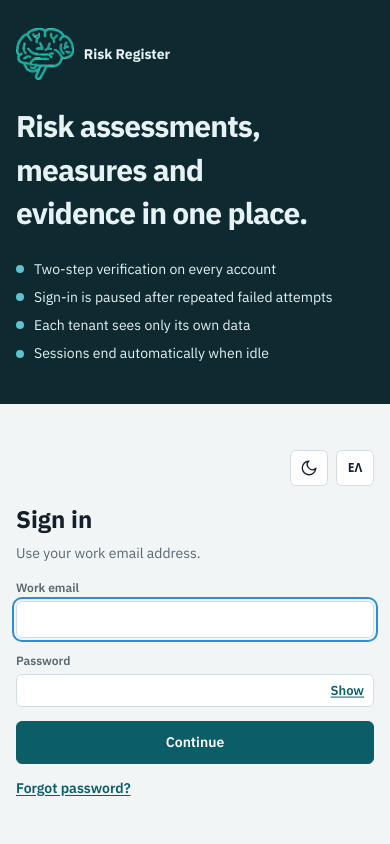
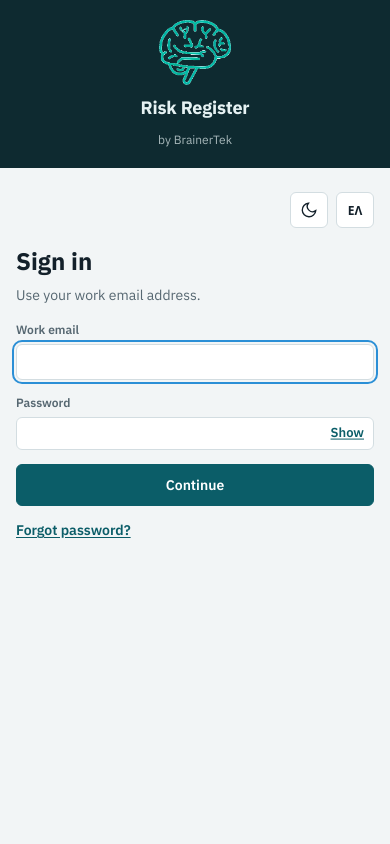
Before and after one commit to TelediexodosIT/risk-register, a Django app: page /login/ in a window 390 px wide. Run offline with Django 5.2, Linux system fonts and the light colour scheme.

Commit message:
Sign-in page: logo only on the brand panel, tighter mobile layout
Co-Authored-By: Claude Opus 5.5 <noreply@anthropic.com>
Claude-Session: https://claude.ai/code/session_01V8LwS55iC6A9Rsr8KphMHy

```diff
--- a/static/css/app.css
+++ b/static/css/app.css
@@ -338,3 +338,11 @@ dialog.modal::backdrop{background:rgba(8,14,18,.5)}
 /* Search */
 .results{display:grid;gap:20px}
 .results h2{font-size:15px;margin-bottom:8px}
+
+/* Sign-in brand panel: logo only */
+.login-brand{justify-content:center;align-items:center}
+.brand-center{display:flex;flex-direction:column;align-items:center;gap:10px;text-align:center}
+.brand-center .logo-xl{width:160px;height:auto}
+.brand-center b{font-size:26px;letter-spacing:-.01em}
+@media (max-width:820px){.brand-center .logo-xl{width:72px}.brand-center b{font-size:18px}.login-brand{padding:20px 16px}
+  .login{grid-template-rows:auto 1fr}.login-panel{place-items:start center;padding-top:24px}}
--- a/templates/base_auth.html
+++ b/templates/base_auth.html
@@ -11,15 +11,7 @@
 <body>
 <div class="login">
   <section class="login-brand">
-    <div class="brand"><img class="logo" src="{% static 'img/brainertek.png' %}" alt="BrainerTek"><span><b>{{ APP_NAME }}</b><small class="by">by BrainerTek</small></span></div>
-    <h1>{% translate "Risk assessments, measures and evidence in one place." %}</h1>
-    <ul class="sec">
-      <li>{% translate "Two-step verification on every account" %}</li>
-      <li>{% translate "Sign-in is paused after repeated failed attempts" %}</li>
-      <li>{% translate "Each tenant sees only its own data" %}</li>
-      <li>{% translate "Sessions end automatically when idle" %}</li>
-    </ul>
-    <footer>{% translate "Authorised users only. Sign-in attempts are logged." %}</footer>
+    <div class="brand-center"><img class="logo-xl" src="{% static 'img/brainertek.png' %}" alt="BrainerTek"><b>{{ APP_NAME }}</b><small class="by">by BrainerTek</small></div>
   </section>
   <section class="login-panel">
     <div class="login-card">
```
